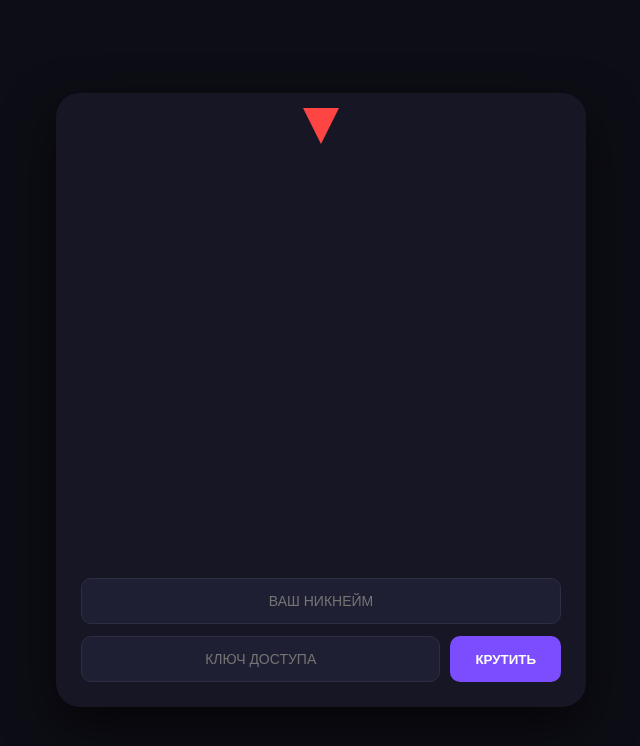
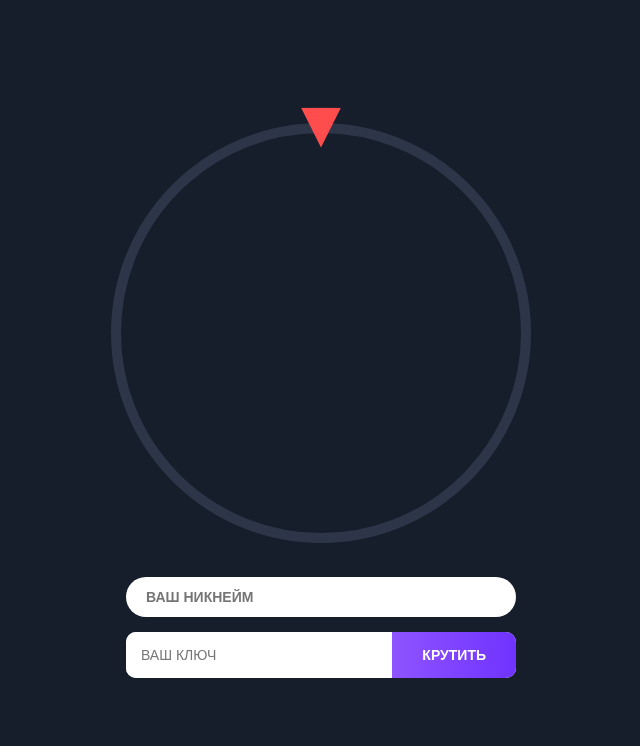
Before and after one commit to fluoritka/roulette-api, a website: page roulette-api/forum.html in a window 1280 px wide. Shown: the whole page, without its empty margins (319-959 px from the left). Drawn offline with Linux system fonts and the light colour scheme; no server answers.

Commit message:
Update forum.html

```diff
--- a/roulette-api/forum.html
+++ b/roulette-api/forum.html
@@ -2,99 +2,106 @@
 <html lang="ru">
 <head>
     <meta charset="UTF-8">
-    <title>Roulette Edition</title>
+    <title>Forum Roulette Style</title>
     <style>
         body {
-            background: #0d0d15;
+            background: #161d2b; /* Цвет фона как на скрине */
             display: flex;
             justify-content: center;
             align-items: center;
             min-height: 100vh;
             margin: 0;
-            font-family: 'Segoe UI', sans-serif;
-            overflow: hidden;
+            font-family: 'Arial', sans-serif;
         }
 
         .main-container {
-            position: relative;
-            background: #161625;
-            padding: 25px;
-            border-radius: 24px;
-            box-shadow: 0 20px 50px rgba(0, 0, 0, 0.6);
+            background: #161d2b;
+            padding: 40px;
             text-align: center;
-            width: 480px; /* Немного расширил контейнер для крупного колеса */
+            width: 500px;
         }
 
         .canvas-wrapper {
             position: relative;
-            margin-bottom: 20px;
-            display: flex;
-            justify-content: center;
+            margin-bottom: 30px;
+            display: inline-block;
         }
 
         #wheel {
-            /* Убрал внешнюю обводку, оставил только тень */
-            filter: drop-shadow(0 0 15px rgba(0,0,0,0.5));
             border-radius: 50%;
+            border: 10px solid #2d3648; /* Серая рамка вокруг колеса */
         }
 
-        /* УКАЗАТЕЛЬ С ЭФФЕКТОМ СВЕЧЕНИЯ */
         .pointer {
             position: absolute;
-            top: -10px;
+            top: -15px;
             left: 50%;
             transform: translateX(-50%);
-            width: 36px;
-            height: 36px;
-            background: #ff4444; /* Яркий красный */
+            width: 40px;
+            height: 40px;
+            background: #ff4d4d; /* Красный треугольник */
             clip-path: polygon(50% 100%, 0 0, 100% 0);
             z-index: 20;
-            /* Неоновое свечение указателя */
-            filter: drop-shadow(0 0 8px #ff4444);
+            filter: drop-shadow(0 0 10px rgba(255, 77, 77, 0.5));
         }
 
         .input-group {
             display: flex;
             flex-direction: column;
-            gap: 12px;
+            gap: 15px;
+            align-items: center;
         }
 
-        input {
-            background: #1f1f33;
-            border: 1px solid #2d2d44; /* Матовая нейтральная граница */
-            padding: 14px;
-            border-radius: 10px;
+        /* Поле Никнейм */
+        #nickname {
+            width: 350px;
+            padding: 12px 20px;
+            border-radius: 25px; /* Полное закругление */
+            border: none;
             font-size: 14px;
-            color: #fff;
-            outline: none;
-            text-align: center;
+            font-weight: bold;
+            color: #333;
+            background: #fff;
+            text-transform: uppercase;
         }
 
+        /* Группа Ключ + Кнопка */
         .key-row {
             display: flex;
-            gap: 10px;
+            width: 390px;
+            background: #fff;
+            border-radius: 10px; /* Общее закругление для ряда */
+            overflow: hidden;
+        }
+
+        #code {
+            flex: 1;
+            border: none;
+            padding: 15px;
+            font-size: 14px;
+            outline: none;
+            text-transform: uppercase;
+            color: #333;
         }
 
         #spinBtn {
-            background: #7c4dff; /* Фиолетовый как на референсе */
+            background: linear-gradient(90deg, #8e54ff 0%, #7033ff 100%);
             color: #fff;
             border: none;
-            padding: 0 25px;
-            border-radius: 10px;
+            padding: 0 30px;
             font-weight: bold;
             cursor: pointer;
-            transition: 0.2s;
             text-transform: uppercase;
+            font-size: 14px;
+            transition: 0.3s;
         }
 
         #spinBtn:hover {
-            background: #6c3ce9;
-            transform: translateY(-1px);
+            opacity: 0.9;
         }
 
         #spinBtn:disabled {
-            background: #333;
-            color: #777;
+            background: #555;
         }
     </style>
 </head>
@@ -103,13 +110,13 @@
 <div class="main-container">
     <div class="canvas-wrapper">
         <div class="pointer"></div>
-        <canvas id="wheel" width="440" height="440"></canvas>
+        <canvas id="wheel" width="400" height="400"></canvas>
     </div>
 
     <div class="input-group">
         <input type="text" id="nickname" placeholder="ВАШ НИКНЕЙМ">
         <div class="key-row">
-            <input type="text" id="code" placeholder="КЛЮЧ ДОСТУПА" style="flex: 1;">
+            <input type="text" id="code" placeholder="ВАШ КЛЮЧ">
             <button id="spinBtn" onclick="doSpin()">КРУТИТЬ</button>
         </div>
     </div>
@@ -120,46 +127,36 @@
     const ctx = canvas.getContext('2d');
     const API_URL = "https://roulette-api-2.onrender.com";
 
-    let prizes = [];
-
+    // Отрисовка колеса с плоскими цветами без градиентов
     function drawWheel(list) {
         const segments = list.length;
         const arc = (2 * Math.PI) / segments;
-        const centerX = 220; // Центр для 440px
-        const centerY = 220;
-
         ctx.clearRect(0, 0, canvas.width, canvas.height);
 
         list.forEach((item, i) => {
             const angle = i * arc;
 
-            // СЕКТОР (Просто цвет без градиента)
-            ctx.fillStyle = item.color || '#333';
+            ctx.fillStyle = item.color || '#444';
             ctx.beginPath();
-            ctx.moveTo(centerX, centerY);
-            ctx.arc(centerX, centerY, 215, angle, angle + arc); // Увеличил радиус до 215
+            ctx.moveTo(200, 200);
+            ctx.arc(200, 200, 200, angle, angle + arc);
             ctx.fill();
 
-            // Тонкие черные разделители
-            ctx.strokeStyle = 'rgba(0, 0, 0, 0.2)';
-            ctx.lineWidth = 1;
-            ctx.stroke();
-
-            // ТЕКСТ
+            // Текст
             ctx.save();
-            ctx.translate(centerX, centerY);
+            ctx.translate(200, 200);
             ctx.rotate(angle + arc / 2);
             ctx.textAlign = "right";
             ctx.fillStyle = "#fff";
-            ctx.font = "bold 11px Arial";
-            ctx.fillText(item.name.toUpperCase(), 200, 5);
+            ctx.font = "bold 12px Arial";
+            ctx.fillText(item.name.toUpperCase(), 180, 5);
             ctx.restore();
         });
 
-        // ЦЕНТРАЛЬНЫЙ КРУГ (Матовый)
+        // Черный центр
         ctx.beginPath();
-        ctx.arc(centerX, centerY, 15, 0, Math.PI * 2);
-        ctx.fillStyle = '#0d0d15';
+        ctx.arc(200, 200, 20, 0, Math.PI * 2);
+        ctx.fillStyle = '#161d2b';
         ctx.fill();
     }
 
@@ -167,17 +164,16 @@
         try {
             const res = await fetch(`${API_URL}/get_prizes_list`);
             const data = await res.json();
-            prizes = data.prizes;
-            drawWheel(prizes);
+            drawWheel(data.prizes);
         } catch(e) { console.error(e); }
     }
 
     async function doSpin() {
         const code = document.getElementById('code').value.trim();
         const nick = document.getElementById('nickname').value.trim();
+        if(!code || !nick) return alert("Введите данные!");
+
         const btn = document.getElementById('spinBtn');
-
-        if(!code || !nick) return alert("Заполните поля!");
         btn.disabled = true;
 
         try {
@@ -199,7 +195,7 @@
             const stopAngle = 270 - ((data.index * segmentAngle) + (segmentAngle / 2));
             const totalRotation = 3600 + stopAngle;
 
-            canvas.style.transition = 'transform 5s cubic-bezier(0.1, 0, 0, 1)';
+            canvas.style.transition = 'transform 6s cubic-bezier(0.15, 0, 0.15, 1)';
             canvas.style.transform = `rotate(${totalRotation}deg)`;
 
             setTimeout(() => {
@@ -208,9 +204,9 @@
                 canvas.style.transform = `rotate(${stopAngle % 360}deg)`;
                 btn.disabled = false;
                 loadPrizes();
-            }, 5500);
+            }, 6500);
         } catch (e) {
-            alert("Ошибка");
+            alert("Ошибка сети");
             btn.disabled = false;
         }
     }
```
